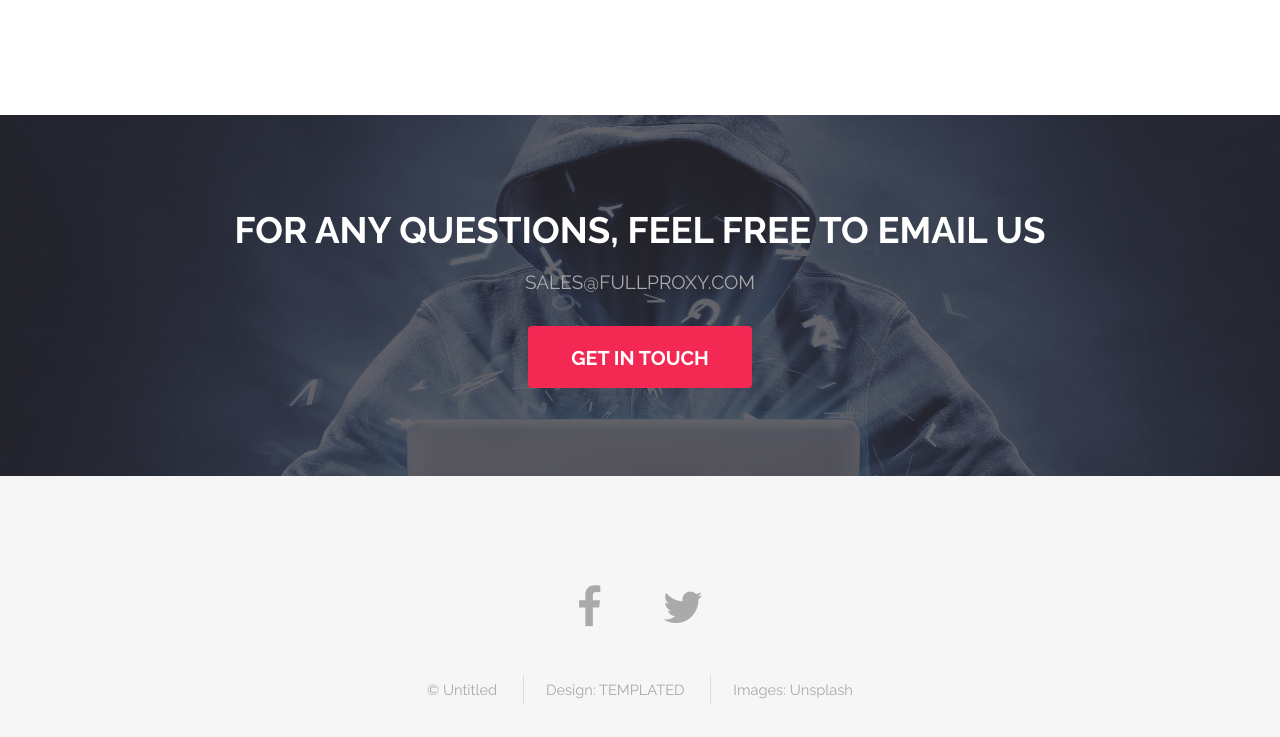
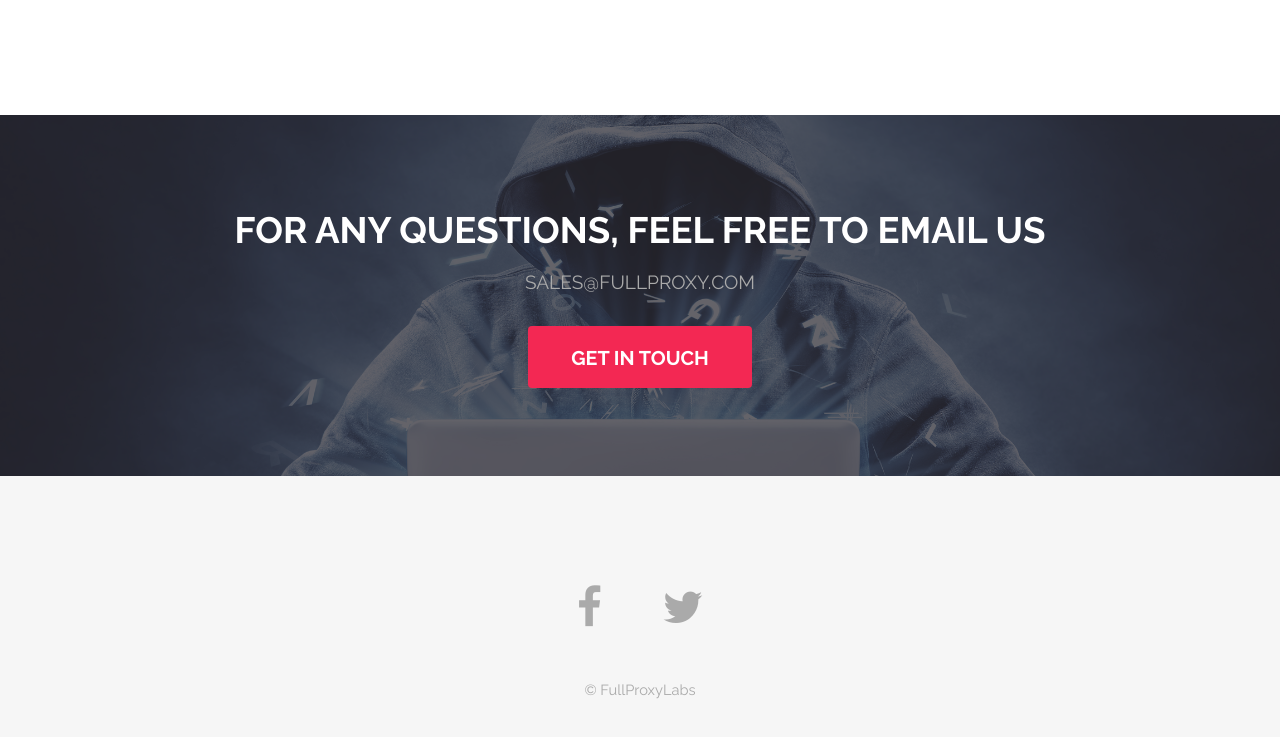
Before and after one commit to DJR-FP/webtest1, a plain HTML site: page index.html in a window 1280 px wide. Shown: the part 1910-2647 px from the top of the page. Drawn offline with Linux system fonts and the light colour scheme.

Commit message:
Update index.html

```diff
--- a/index.html
+++ b/index.html
@@ -101,9 +101,7 @@
 						<li><a href="https://twitter.com/thefullproxy" class="icon fa-twitter"></a></li>
 					</ul>
 					<ul class="copyright">
-						<li>&copy; Untitled</li>
-						<li>Design: <a href="http://templated.co">TEMPLATED</a></li>
-						<li>Images: <a href="http://unsplash.com">Unsplash</a></li>
+						<li>&copy; FullProxyLabs</li>
 					</ul>
 				</div>
 			</footer>
```
